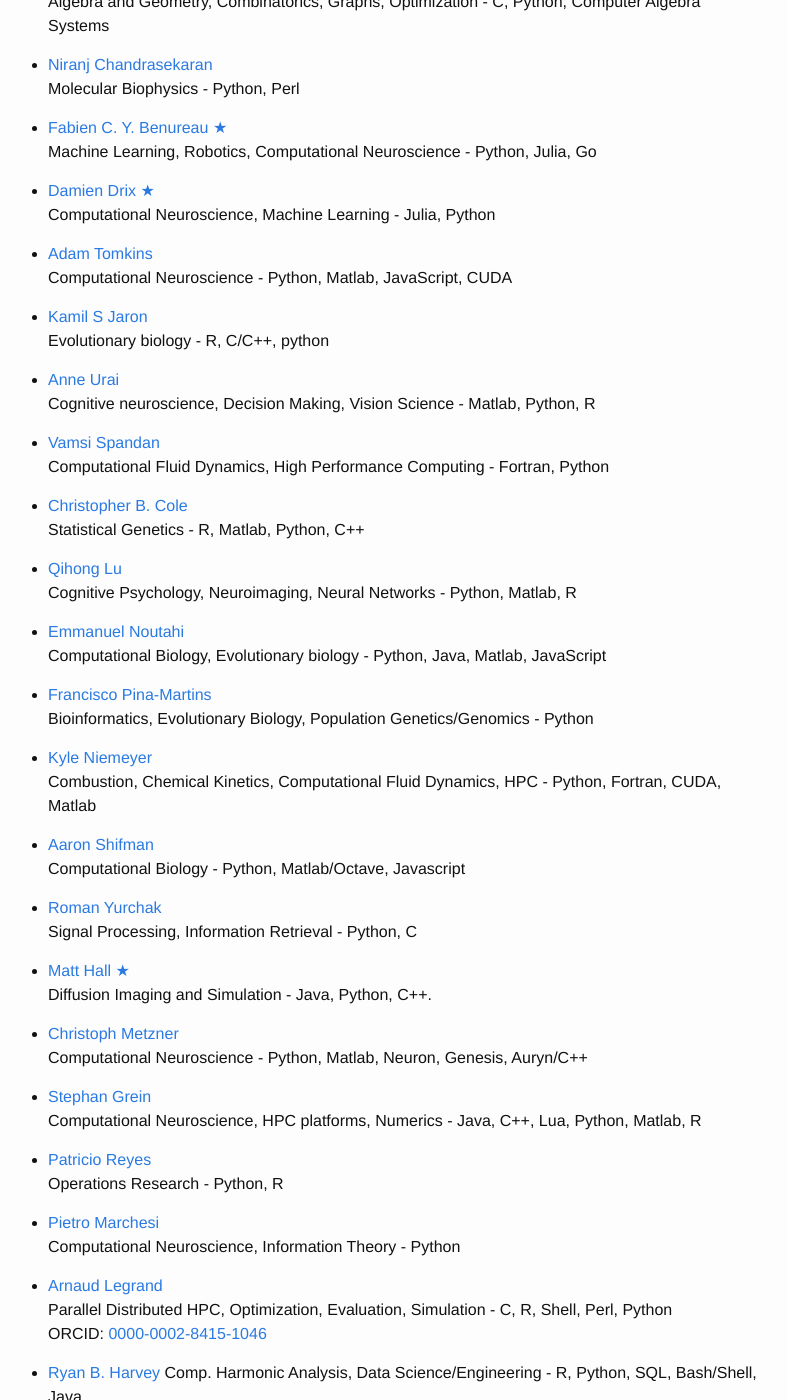
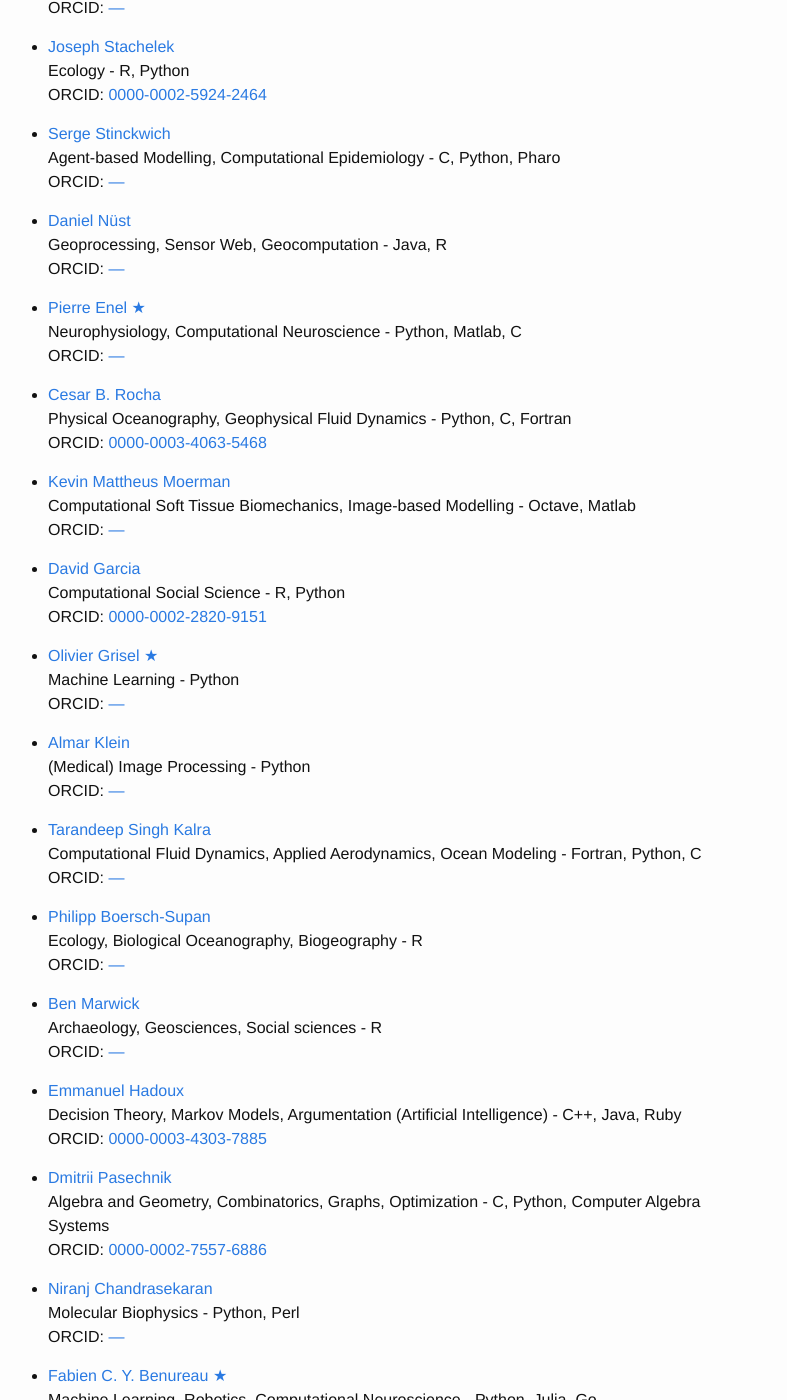
Before and after one commit to ReScience/rescience.github.io, a Jekyll site: the page built from 04-board.md, in a window 1280 px wide and 1400 px high, scrolled down 3832 px. Shown: the whole window, without its empty margins (252-1039 px from the left). Built offline with Jekyll 4.4.1, drawn with Linux system fonts in a browser that asks for light colours; our own code applies the rules of GitHub Pages for plain Markdown files; some of the changed text lies outside the part shown.

Commit message:
Updated stats and added ORCID numbers

```diff
--- a/04-board.md
+++ b/04-board.md
@@ -18,51 +18,64 @@ accepts submissions in other open source languages.
 
 * [Konrad Hinsen](https://github.com/khinsen)
   Molecular Biophysics - Python, C, Racket, Clojure
+  ORCID: [0000-0003-0330-9428](http://orcid.org/0000-0003-0330-9428)
 
 * [Nicolas P. Rougier](https://github.com/rougier)
   [★](https://github.com/ReScience/ReScience-submission/pull/14)[★](https://github.com/ReScience/ReScience-submission/pull/18)[★](https://github.com/ReScience/ReScience-submission/pull/19)[★](https://github.com/ReScience/ReScience-submission/pull/24)
   Computational Neuroscience, Computer Science - Python, C/C++
+  ORCID: [0000-0002-6972-589X](http://orcid.org/0000-0002-6972-589X)
 
 ## Associate Editors
 
 * [Tiziano Zito](https://github.com/otizonaizit)
   [★](https://github.com/ReScience/ReScience-submission/pull/3)[★](https://github.com/ReScience/ReScience-submission/pull/17)[★](https://github.com/ReScience/ReScience-submission/pull/22)
   Computational Neuroscience - Python, C, Fortran
+  ORCID: [---](http://orcid.org/)
 
 * [Pierre de Buyl](https://github.com/pdebuyl)
   [★](https://github.com/ReScience/ReScience-submission/pull/25)
   Computational Physics - Python, C, Fortran
+  ORCID: [0000-0002-6640-6463](https://orcid.org/0000-0002-6640-6463)
 
 * [Emmanuelle Gouillart](https://github.com/emmanuelle)
   [★](https://github.com/ReScience/ReScience-submission/pull/20)
   Physics, Image processing - Python
+  ORCID: [---](http://orcid.org/)
 
 * [C. Titus Brown](https://github.com/ctb)
+  [★](https://github.com/ReScience/ReScience-submission/pull/27)
   Bioinformatics - Python
+  ORCID: [---](http://orcid.org/)
 
 * [Thomas Arildsen](https://github.com/ThomasA)
   Signal Processing - Python, Matlab
+  ORCID: [orcid.org/0000-0003-3254-3790](http://orcid.org/0000-0003-3254-3790)
 
 * [Timothée Poisot](http://github.com/tpoisot)
   [★](https://github.com/ReScience/ReScience-submission/pull/11)[★](https://github.com/ReScience/ReScience-submission/pull/15)
   Computational Ecology - Python, R, Julia
+  ORCID: [---](http://orcid.org/)
 
 * [Karthik Ram](https://github.com/karthik)
   [★](https://github.com/ReScience/ReScience-submission/pull/11)
   Ecology - Data Science, R
+  ORCID: [---](http://orcid.org/)
 
 * [Olivia Guest](https://github.com/oliviaguest)
   [★](https://github.com/ReScience/ReScience-submission/pull/21)
   Computational Cognitive Neuroscience, Cognitive Modelling - Python, C
+  ORCID: [0000-0002-1891-0972](http://orcid.org/0000-0002-1891-0972)
 
 * [Lorena Barba](https://github.com/labarba)
   Computational Fluid Dynamics, High-Performance Computing, Biophysics - Python, CUDA
+  ORCID: [---](http://orcid.org/)
 
 ## Reviewers
 
 * [Benoît Girard](https://github.com/benoit-girard)
   [★](https://github.com/ReScience/ReScience-submission/pull/3)[★](https://github.com/ReScience/ReScience-submission/pull/22)
   Computational Neuroscience, Robotics - Python, C
+  ORCID: [0000-0002-8117-7064](http://orcid.org/0000-0002-8117-7064)
 
 * [Mehdi Khamassi](https://github.com/MehdiKhamassi)
   [★](https://github.com/ReScience/ReScience-submission/pull/3)
@@ -71,190 +84,249 @@ accepts submissions in other open source languages.
 * [Cyrille Rossant](https://github.com/rossant)
   [★](https://github.com/ReScience/ReScience-submission/pull/18)
   Neurophysiological Data Analysis - Python, C
+  ORCID: [0000-0003-2069-9093](http://orcid.org/0000-0003-2069-9093)
 
 * [Georgios Detorakis](https://github.com/gdetor)
   [★](https://github.com/ReScience/ReScience-submission/pull/14)[★](https://github.com/ReScience/ReScience-submission/pull/24)
   Computational Neuroscience, Signal Processing - Python, C, Matlab, Fortran
+  ORCID: [---](http://orcid.org/)
 
 * [Dirk Eddelbuettel](https://github.com/eddelbuettel)
   Econometrics, Statistics, Data Science - R, C/C++
+  ORCID: [---](http://orcid.org/)
 
 * [Federico Vaggi](https://github.com/FedericoV) [★](https://github.com/ReScience/ReScience-submission/pull/15)
   Systems Biology - Python, Matlab, C
+  ORCID: [0000-0001-8100-158X](http://orcid.org/0000-0001-8100-158X)
 
 * [Ozan Çağlayan](https://github.com/ozancaglayan) [★](https://github.com/ReScience/ReScience-submission/pull/20)
   Signal Processing, Neural Networks - Python, C/C++, R
+  ORCID: [0000-0002-5992-3470](https://orcid.org/0000-0002-5992-3470)
 
 * [Jan Hermann](https://github.com/azag0)
   Computational Chemistry, Material Physics - Fortran, Python
+  ORCID: [---](http://orcid.org/)
 
 * [Gökcen Eraslan](https://github.com/gokceneraslan)
   Computational Biology - Python, C, R
+  ORCID: [---](http://orcid.org/)
 
 * [Andrew Davison](https://github.com/apdavison)
   [★](https://github.com/ReScience/ReScience-submission/pull/17)
   Computational Neuroscience - Python
+  ORCID: [---](http://orcid.org/)
 
 * [Marc André Delsuc](https://github.com/delsuc/)
   Biophysics, NMR spectroscopy - Python
+  ORCID: [---](http://orcid.org/)
 
 * [Vibhor Kumar](https://github.com/veezbo)
   Computational Neuroscience - C/C++, Java, Python
+  ORCID: [---](http://orcid.org/)
 
 * [Yoav Ram](https://github.com/yoavram)
   [★](https://github.com/ReScience/ReScience-submission/pull/15)
   Evolutionary Biology, Population Genetics - Python, R
+  ORCID: [---](http://orcid.org/)
 
 * [Leonardo Uieda](https://github.com/leouieda)
   Geophysics - C, Python
+  ORCID: [---](http://orcid.org/)
 
 * [Hans Ekkehard Plesser](https://github.com/heplesser)
   [★](https://github.com/ReScience/ReScience-submission/pull/17)
   Computational Neuroscience, Stochastic Processes - Python, C++
+  ORCID: [0000-0001-7843-5993](http://orcid.org/0000-0001-7843-5993)
 
 * [Etienne Roesch](https://github.com/eroesch) [★](https://github.com/ReScience/ReScience-submission/pull/21)
   Computational Neuroscience, Neuroimaging, Data Science - Python, C/C++, Matlab, R
+  ORCID: [---](http://orcid.org/)
 
 * [Ilhan Polat](https://github.com/ilayn)
   Control Theory - Matlab, Python
+  ORCID: [0000-0003-0096-7409](http://orcid.org/0000-0003-0096-7409)
 
 * [Pauline Barmby](https://github.com/PBarmby)
   Astrophysics - Python, R, C
+  ORCID: [---](http://orcid.org/)
 
 * [Dan McGlinn](https://github.com/dmcglinn)
   [★](https://github.com/ReScience/ReScience-submission/pull/11)
   Ecology - R
+  ORCID: [---](http://orcid.org/)
 
 * [Julien Vitay](https://github.com/vitay)
   [★](https://github.com/ReScience/ReScience-submission/pull/14)
   Computational Neuroscience - Python, C++
+  ORCID: [0000-0001-5229-2349](http://orcid.org/0000-0001-5229-2349)
 
 * [Hrvoje Stojic](https://github.com/hstojic)
   Learning and Decision Making, Cognitive Modelling - R, Python
+  ORCID: [---](http://orcid.org/)
 
 * [Owen Petchey](https://github.com/opetchey)
   Ecology - R
+  ORCID: [---](http://orcid.org/)
 
 * [Xavier Hinaut](https://github.com/neuronalX)
   [★](https://github.com/ReScience/ReScience-submission/pull/19)
   Computational Neuroscience, Machine Learning - Python, Matlab, Java, C
+  ORCID: [---](http://orcid.org/)
 
 * [Marcel Stimberg](https://github.com/mstimberg)
   [★](https://github.com/ReScience/ReScience-submission/pull/18)
   Computational Neuroscience - Python, C/C++
+  ORCID: [0000-0002-2648-4790](http://orcid.org/0000-0002-2648-4790)
 
 * [Markus Pfeiffer](https://github.com/markuspf)
   Discrete Mathematics - GAP, C, Haskell, Python, Idris
+  ORCID: [---](http://orcid.org/)
 
 * [Simon van Heeringen](https://github.com/simonvh)
   Computational Biology, Epigenomics, Regulatory Motif Analysis - Python
+  ORCID: [---](http://orcid.org/)
 
 * [Dominique Geffroy](https://github.com/dombrno)
-   Condensed Matter Physics, Financial Derivatives - Python, C++
+  Condensed Matter Physics, Financial Derivatives - Python, C++
+  ORCID: [---](http://orcid.org/)
 
 * [Joseph Stachelek](http://www.github.com/jsta)
   Ecology - R, Python
+  ORCID: [0000-0002-5924-2464](https://orcid.org/0000-0002-5924-2464)
 
 * [Serge Stinckwich](https://github.com/SergeStinckwich)
   Agent-based Modelling, Computational Epidemiology - C, Python, Pharo
+  ORCID: [---](http://orcid.org/)
 
 * [Daniel Nüst](https://github.com/nuest)
   Geoprocessing, Sensor Web, Geocomputation - Java, R
+  ORCID: [---](http://orcid.org/)
 
 * [Pierre Enel](https://github.com/piero-le-fou)
   [★](https://github.com/ReScience/ReScience-submission/pull/19)
   Neurophysiology, Computational Neuroscience - Python, Matlab, C
+  ORCID: [---](http://orcid.org/)
 
 * [Cesar B. Rocha](https://github.com/crocha700)
   Physical Oceanography, Geophysical Fluid Dynamics - Python, C, Fortran
+  ORCID: [0000-0003-4063-5468](http://orcid.org/0000-0003-4063-5468)
 
 * [Kevin Mattheus Moerman](https://github.com/Kevin-Mattheus-Moerman)
   Computational Soft Tissue Biomechanics, Image-based Modelling - Octave, Matlab
+  ORCID: [---](http://orcid.org/)
 
 * [David Garcia](https://github.com/dgarcia-eu)
   Computational Social Science - R, Python
+  ORCID: [0000-0002-2820-9151](http://orcid.org/0000-0002-2820-9151)
 
 * [Olivier Grisel](https://github.com/ogrisel)
   [★](https://github.com/ReScience/ReScience-submission/pull/20)
   Machine Learning - Python
+  ORCID: [---](http://orcid.org/)
 
 * [Almar Klein](http://github.com/almarklein)
   (Medical) Image Processing - Python
+  ORCID: [---](http://orcid.org/)
 
 * [Tarandeep Singh Kalra](https://github.com/tarankalra)
   Computational Fluid Dynamics, Applied Aerodynamics, Ocean Modeling - Fortran, Python, C
+  ORCID: [---](http://orcid.org/)
 
 * [Philipp Boersch-Supan](https://github.com/pboesu)
   Ecology, Biological Oceanography, Biogeography - R
+  ORCID: [---](http://orcid.org/)
 
 * [Ben Marwick](https://github.com/benmarwick)
   Archaeology, Geosciences, Social sciences - R
+  ORCID: [---](http://orcid.org/)
 
 * [Emmanuel Hadoux](https://github.com/ehadoux)
   Decision Theory, Markov Models, Argumentation (Artificial Intelligence) -
   C++, Java, Ruby
+  ORCID: [0000-0003-4303-7885](http://orcid.org/0000-0003-4303-7885)
 
 * [Dmitrii Pasechnik](https://github.com/dimpase)
   Algebra and Geometry, Combinatorics, Graphs, Optimization - C, Python, Computer Algebra Systems
+  ORCID: [0000-0002-7557-6886](http://orcid.org/0000-0002-7557-6886)
 
 * [Niranj Chandrasekaran](https://github.com/niranjchandrasekaran)
   Molecular Biophysics - Python, Perl
+  ORCID: [---](http://orcid.org/)
 
 * [Fabien C. Y. Benureau](https://github.com/benureau) [★](https://github.com/ReScience/ReScience-submission/pull/24)
   Machine Learning, Robotics, Computational Neuroscience - Python, Julia, Go
+  ORCID: [0000-0003-4083-4512](http://orcid.org/0000-0003-4083-4512)
 
 * [Damien Drix](https://github.com/damiendr)
   [★](https://github.com/ReScience/ReScience-submission/pull/22)
   Computational Neuroscience, Machine Learning - Julia, Python
+  ORCID: [---](http://orcid.org/)
 
 * [Adam Tomkins](https://github.com/AdamRTomkins)
+  [★](https://github.com/ReScience/ReScience-submission/pull/27)
   Computational Neuroscience - Python, Matlab, JavaScript, CUDA
+  ORCID: [---](http://orcid.org/)
 
 * [Kamil S Jaron](https://github.com/KamilSJaron)
   Evolutionary biology - R, C/C++, python
+  ORCID: [---](http://orcid.org/)
 
 * [Anne Urai](https://github.com/anne-urai)
   Cognitive neuroscience, Decision Making, Vision Science - Matlab, Python, R
+  ORCID: [---](http://orcid.org/)
 
 * [Vamsi Spandan](https://github.com/nadnaps)
   Computational Fluid Dynamics, High Performance Computing - Fortran, Python
+  ORCID: [0000-0003-0107-4135](http://orcid.org/0000-0003-0107-4135)
 
 * [Christopher B. Cole](https://github.com/Chris1221)
   Statistical Genetics - R, Matlab, Python, C++
+  ORCID: [---](http://orcid.org/)
 
 * [Qihong Lu](https://github.com/qihongl)
   Cognitive Psychology, Neuroimaging, Neural Networks - Python, Matlab, R
+  ORCID: [0000-0002-0730-5240](http://orcid.org/0000-0002-0730-5240)
 
 * [Emmanuel Noutahi](https://github.com/maclandrol)
   Computational Biology, Evolutionary biology - Python, Java, Matlab, JavaScript
+  ORCID: [---](http://orcid.org/)
 
 * [Francisco Pina-Martins](https://github.com/StuntsPT)
   Bioinformatics, Evolutionary Biology, Population Genetics/Genomics - Python
+  ORCID: [---](http://orcid.org/)
 
 * [Kyle Niemeyer](https://github.com/kyleniemeyer)
   Combustion, Chemical Kinetics, Computational Fluid Dynamics, HPC - Python, Fortran, CUDA, Matlab
+  ORCID: [---](http://orcid.org/)
 
 * [Aaron Shifman](https://github.com/aaronshifman)
   Computational Biology - Python, Matlab/Octave, Javascript
+  ORCID: [---](http://orcid.org/)
 
 * [Roman Yurchak](https://github.com/rth)
   Signal Processing, Information Retrieval - Python, C
+  ORCID: [---](http://orcid.org/)
 
 * [Matt Hall](https://github.com/soolijoo)
   [★](https://github.com/ReScience/ReScience-submission/pull/25)
-  Diffusion Imaging and Simulation - Java, Python, C++.
+  Diffusion Imaging and Simulation - Java, Python, C++
+  ORCID: [---](http://orcid.org/)
 
 * [Christoph Metzner](https://github.com/ChristophMetzner)
   Computational Neuroscience - Python, Matlab, Neuron, Genesis, Auryn/C++
+  ORCID: [---](http://orcid.org/)
 
 * [Stephan Grein](https://github.com/stephanmg)
   Computational Neuroscience, HPC platforms, Numerics - Java, C++, Lua, Python, Matlab, R
+  ORCID: [---](http://orcid.org/)
 
 * [Patricio Reyes](https://github.com/pareyesv)
   Operations Research - Python, R
+  ORCID: [---](http://orcid.org/)
 
 * [Pietro Marchesi](https://github.com/pietromarchesi)
   Computational Neuroscience, Information Theory - Python
+  ORCID: [---](http://orcid.org/)
 
 * [Arnaud Legrand](https://github.com/alegrand/)
   Parallel Distributed HPC, Optimization, Evaluation, Simulation - C, R, Shell, Perl, Python
```
Also changed, not shown: index.md (+3 -1 lines).
